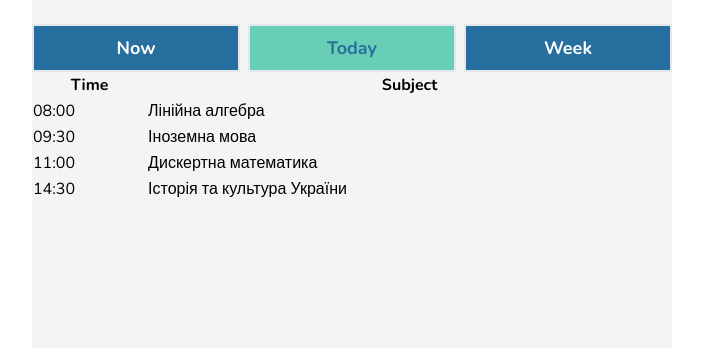
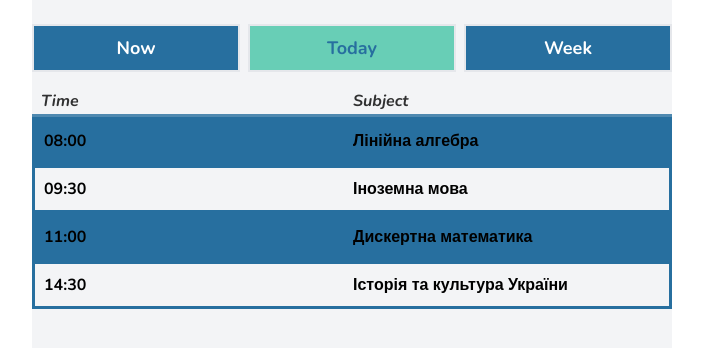
Before and after one commit to George-Al3xander/schedule, a React (Vite) app: page /#/today in a window 1280 px wide. Shown: the top 348 px of the page, without its empty margins (288-991 px from the left). Built offline with nearby package versions, Linux system fonts and the light colour scheme.

Commit message:
Started implementing week element

```diff
--- a/src/App.tsx
+++ b/src/App.tsx
@@ -4,6 +4,7 @@ import {Routes, Route} from "react-router-dom"
 import Nav from './components/Nav';
 import Now from './components/Now';
 import Today from './components/Today';
+import Week from './components/Week';
 
 function App() {
   return (<div className="w-[min(90%,40rem)] mx-auto py-6 h-[100vh]  bg-gray-100">
@@ -11,7 +12,7 @@ function App() {
     <Routes>
       <Route path='/' element={<Now />}/>
       <Route path='/today' element={<Today />}/>
-      <Route path='/week' element={<h1>Week</h1>}/>
+      <Route path='/week' element={<Week/>}/>
     </Routes>
   </div>
   )
--- a/src/components/Nav.tsx
+++ b/src/components/Nav.tsx
@@ -5,7 +5,7 @@ import {NavLink} from "react-router-dom"
 const Nav = () => {
 
 
-    return(<nav>
+    return(<nav className="mb-4">
         <ul className="flex gap-2 justify-between font-bold text-lg">
             <NavLink className={"border-2 py-2 px-4 basis-[100%] text-center bg-primary text-accent transition-all duration-500"} to={"/"}>Now</NavLink>
             <NavLink className={"border-2 py-2 px-4 basis-[100%] text-center bg-primary text-accent transition-all duration-500"} to={"/today"}>Today</NavLink>
--- a/src/components/Today.tsx
+++ b/src/components/Today.tsx
@@ -25,18 +25,18 @@ const Today = () => {
     })
     new Date().toLocaleString('en-us', {  weekday: 'long' })
 
-    return(<table className="w-[100%]">
+    return(<table className="w-[100%] ">
         <thead>
-            <tr className="flex- justify-between">
-                <th>Time</th>
-                <th>Subject</th>
+            <tr className="flex text-left border-b-[3px] italic opacity-80 border-primary px-2">
+                <th className="basis-[100%]">Time</th>
+                <th className="basis-[100%]">Subject</th>
             </tr>
         </thead>
-        <tbody>
+        <tbody className="flex flex-col">
             {todaySchedule.map((subj) => {
-                return <tr className="flex- justify-between">
-                    <td>{<DisplayTime hours={subj.time.hours} minutes={subj.time.minutes}/>}</td>
-                    <td>{subj.name}</td>
+                    return <tr className={`flex font-bold text-left border-[3px] p-2 border-primary ${todaySchedule.indexOf(subj) % 2 == 0 ? "bg-primary" : ""} ${(now && busyStatus)? JSON.stringify(now) == JSON.stringify(subj) ? "text-red-500" : "" : ""}`}>
+                    <td className="basis-[100%]">{<DisplayTime hours={subj.time.hours} minutes={subj.time.minutes}/>}</td>
+                    <td className="basis-[100%]">{subj.name}</td>
                 </tr>
             })}
         </tbody>
--- /dev/null
+++ b/src/components/Week.tsx
@@ -0,0 +1,16 @@
+import schedule from "../scheduleDb.json"
+
+
+
+const Week = () => {
+    const dayNames = ["Sunday", "Monday", "Tuesday", "Wednesday", "Thursday", "Friday", "Saturday"];
+
+
+    return (<table>
+        {schedule.days.map((day) => {
+            return
+        })}
+    </table>)
+}
+
+export default Week
```
